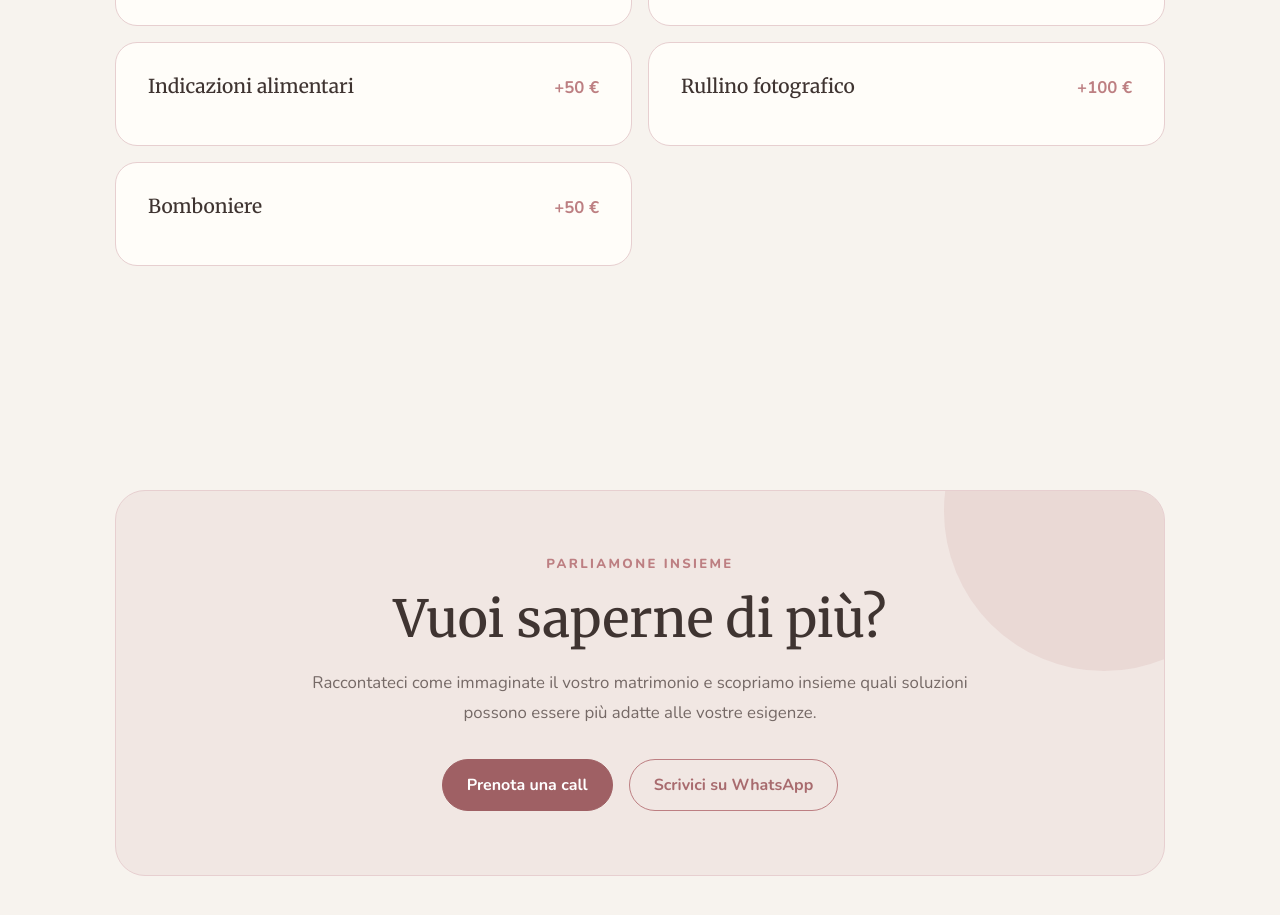
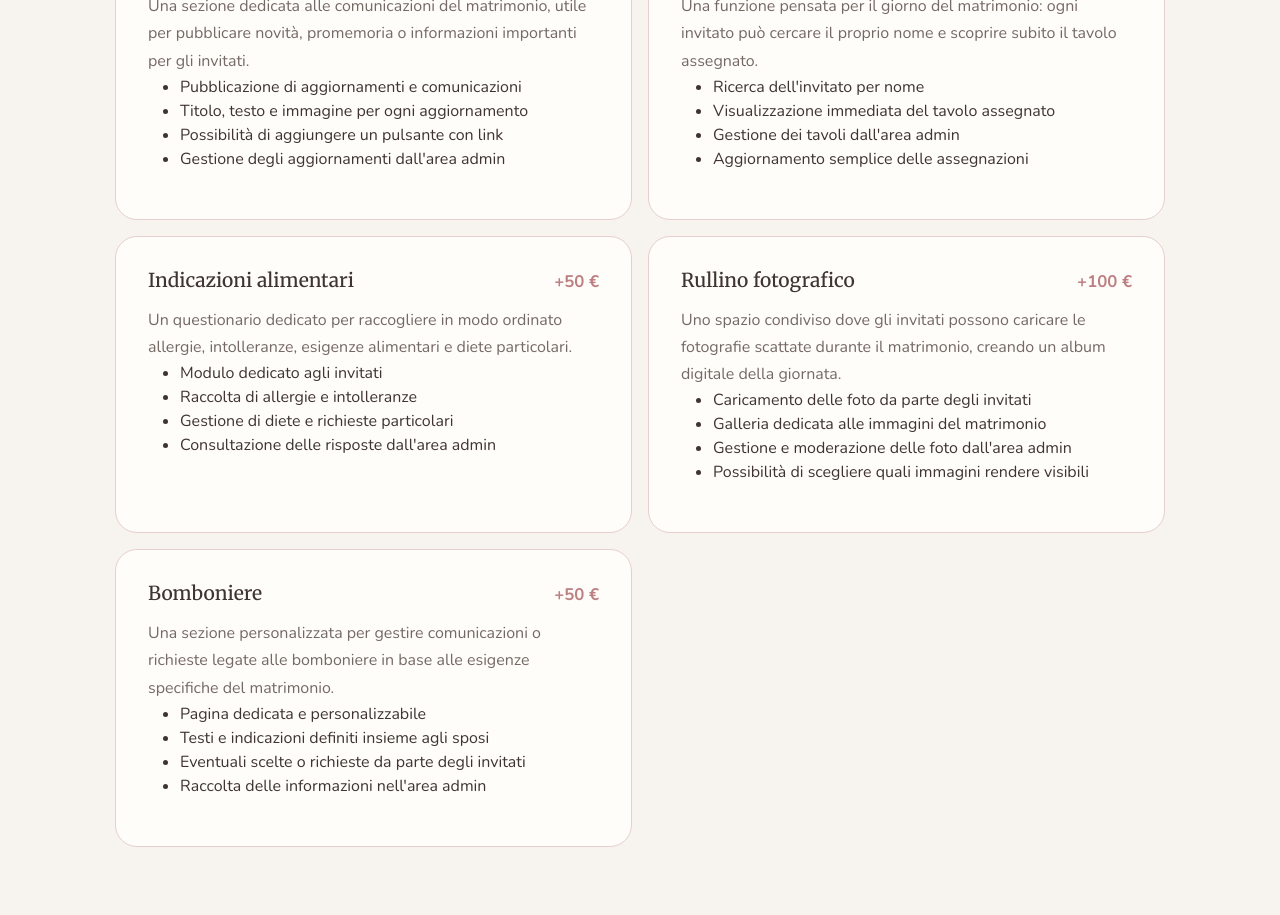
Before and after one commit to simonedantevisconti/nozze-digitali, a React (Vite) app: page /servizi-prezzi in a window 1280 px wide. Shown: the part 1820-2735 px from the top of the page. Built offline with nearby package versions, Linux system fonts and the light colour scheme.

Commit message:
[UPD] Dettagliati i servizi extra nella pagina prezzi

```diff
--- a/src/pages/ServiziPrezziPage.jsx
+++ b/src/pages/ServiziPrezziPage.jsx
@@ -19,11 +19,66 @@ const ServiziPrezziPage = () => {
   ];
 
   const extras = [
-    ["Aggiornamenti", "+50 €"],
-    ["Tavoli", "+50 €"],
-    ["Indicazioni alimentari", "+50 €"],
-    ["Rullino fotografico", "+100 €"],
-    ["Bomboniere", "+50 €"],
+    {
+      title: "Aggiornamenti",
+      price: "+50 €",
+      description:
+        "Una sezione dedicata alle comunicazioni del matrimonio, utile per pubblicare novità, promemoria o informazioni importanti per gli invitati.",
+      includes: [
+        "Pubblicazione di aggiornamenti e comunicazioni",
+        "Titolo, testo e immagine per ogni aggiornamento",
+        "Possibilità di aggiungere un pulsante con link",
+        "Gestione degli aggiornamenti dall'area admin",
+      ],
+    },
+    {
+      title: "Tavoli",
+      price: "+50 €",
+      description:
+        "Una funzione pensata per il giorno del matrimonio: ogni invitato può cercare il proprio nome e scoprire subito il tavolo assegnato.",
+      includes: [
+        "Ricerca dell'invitato per nome",
+        "Visualizzazione immediata del tavolo assegnato",
+        "Gestione dei tavoli dall'area admin",
+        "Aggiornamento semplice delle assegnazioni",
+      ],
+    },
+    {
+      title: "Indicazioni alimentari",
+      price: "+50 €",
+      description:
+        "Un questionario dedicato per raccogliere in modo ordinato allergie, intolleranze, esigenze alimentari e diete particolari.",
+      includes: [
+        "Modulo dedicato agli invitati",
+        "Raccolta di allergie e intolleranze",
+        "Gestione di diete e richieste particolari",
+        "Consultazione delle risposte dall'area admin",
+      ],
+    },
+    {
+      title: "Rullino fotografico",
+      price: "+100 €",
+      description:
+        "Uno spazio condiviso dove gli invitati possono caricare le fotografie scattate durante il matrimonio, creando un album digitale della giornata.",
+      includes: [
+        "Caricamento delle foto da parte degli invitati",
+        "Galleria dedicata alle immagini del matrimonio",
+        "Gestione e moderazione delle foto dall'area admin",
+        "Possibilità di scegliere quali immagini rendere visibili",
+      ],
+    },
+    {
+      title: "Bomboniere",
+      price: "+50 €",
+      description:
+        "Una sezione personalizzata per gestire comunicazioni o richieste legate alle bomboniere in base alle esigenze specifiche del matrimonio.",
+      includes: [
+        "Pagina dedicata e personalizzabile",
+        "Testi e indicazioni definiti insieme agli sposi",
+        "Eventuali scelte o richieste da parte degli invitati",
+        "Raccolta delle informazioni nell'area admin",
+      ],
+    },
   ];
 
   return (
@@ -93,13 +148,23 @@ const ServiziPrezziPage = () => {
             </Reveal>
 
             <div className="prices-extras-grid">
-              {extras.map(([title, price]) => (
-                <Reveal key={title}>
+              {extras.map((extra) => (
+                <Reveal key={extra.title}>
                   <article className="prices-extra-card">
                     <div className="prices-extra-top">
-                      <h3>{title}</h3>
-                      <strong>{price}</strong>
+                      <h3>{extra.title}</h3>
+                      <strong>{extra.price}</strong>
                     </div>
+
+                    <p className="prices-extra-description">
+                      {extra.description}
+                    </p>
+
+                    <ul className="prices-extra-list">
+                      {extra.includes.map((item) => (
+                        <li key={item}>{item}</li>
+                      ))}
+                    </ul>
                   </article>
                 </Reveal>
               ))}
```
